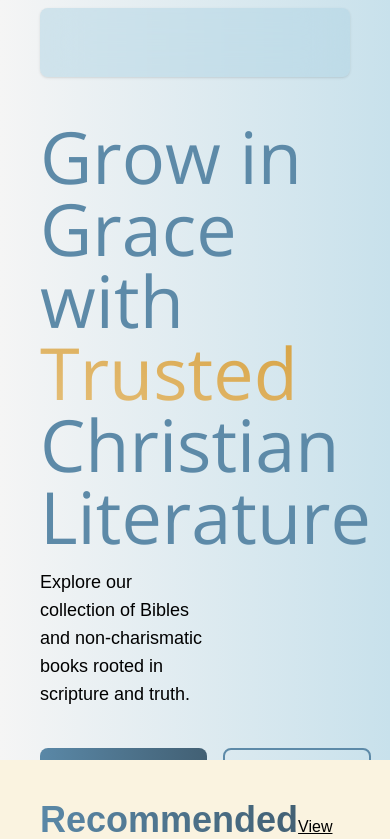
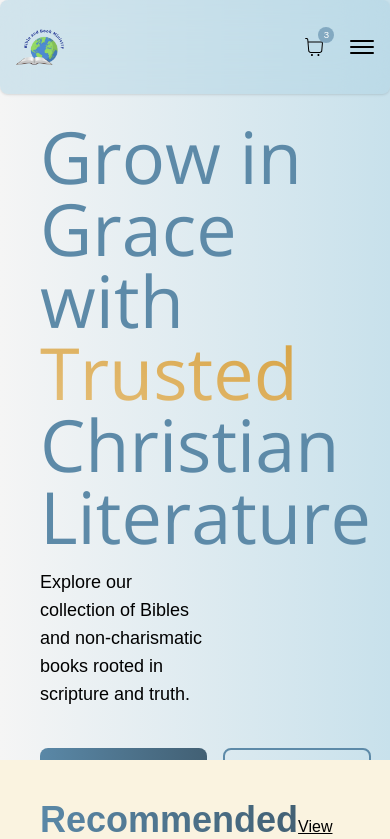
Before and after one commit to AgileMinds48/bible_bookministry-frontend, a Next.js app: page / in a window 390 px wide. Shown: the top 839 px of the page. Built offline with nearby package versions, Linux system fonts and the light colour scheme; a web font is replaced by a local one.

Commit message:
hamburger button

```diff
--- a/components/Header.tsx
+++ b/components/Header.tsx
@@ -20,6 +20,12 @@ const Header = () => {
     { label: 'E-books', href: '/e-books' },
     { label: 'About us', href: '/about' },
   ];
+  //hamburger menu
+  const [isOpen, setisOpen] = useState<boolean>(false);
+  const handleOpenMenu = () => {
+    setisOpen(!isOpen);
+}
+
   //for modal
   const [showSignUpModal, setShowSignUpModal] = useState<boolean>(false);
   const [showLoginModal, setShowLoginModal] = useState<boolean>(false);
@@ -45,13 +51,13 @@ const Header = () => {
 
   return (
     <>
-      <nav className={`p-4 px-10 flex justify-center poppins antialiased transition-all duration-1000 ease-in-out z-50 fixed shrink-0 overflow-hidden top-2 rounded-lg  left-10 right-10 shadow-sm backdrop-blur-xl bg-[#B0D4E3]/50 `}>
-        <div className=' max-w-[100em] min-w-6xl flex justify-between'>
-          <div className="flex w-[30%] items-center justify-between 0">
+      <nav className={`p-4 md:p-4 md:px-10 flex justify-center poppins antialiased transition-all duration-1000 ease-in-out z-50 fixed shrink-0 overflow-hidden md:top-2 top-0 left-0 right-0 rounded-lg md:left-10 md:right-10 shadow-sm backdrop-blur-xl bg-[#B0D4E3]/50 `}>
+        <div className='w-full md:max-w-[100em] md:min-w-6xl min-w-full flex justify-between items-center'>
+          <div className="md:flex md:w-[30%] items-center justify-between ">
             <div className="h-[2.31em] w-12 object-cover rounded-full">
               <Image priority={true} src={logo} alt="Bible and Book ministries logo" className='h-full w-full' />
             </div>
-            <ul className="flex justify-between w-[80%] text-sm overflow-hidden">
+            <ul className="hidden md:flex justify-between md:w-[80%] text-sm overflow-hidden">
               {navItems.map(({ label, href }, idx) => (
                 <Link key={idx} href={href}>
                   <li className={`cursor-pointer hover:scale-[1.1] transition duration-300 ${pathName === href ? "text-blue-400" : "text-black"}`}>{label}</li>
@@ -63,29 +69,35 @@ const Header = () => {
             <div className='absolute top-[50%] left-4 -translate-y-[55%] text-xl'>  <CiSearch /></div>
             <input type="text" name='search-bar' className='w-full h-full border border-black p-4 px-4 pl-10 outline-0 rounded-full shadow-lg focus:shadow-2xl duration-150 transition antialiased' placeholder='Search for books by title, author' />
           </div> */}
-          <div className="w-[20%] flex justify-between">
+          <div className="w-[20%] flex justify-between items-center">
 
 
             <button className="relative cursor-pointer text-2xl"> <Link href={"/cart"}>
-              <span className="absolute top-1 text-[0.4em] -right-2 bg-[#5a88a7]/60 text-white  min-h-4 min-w-4 flex items-center justify-center rounded-full">
+              <span className="absolute -top-2 text-[0.4em] -right-2 bg-[#5a88a7]/60 text-white  min-h-4 min-w-4 flex items-center justify-center rounded-full">
                 3
               </span>
               <CiShoppingCart />
             </Link>
             </button>
 
-            <button className="relative cursor-pointer text-2xl">
-              <span className="absolute top-1 text-[0.4em] flex items-center justify-center -right-1 bg-red-600/80 text-white min-h-4 min-w-4 rounded-full">
+            <button className="hidden md:block relative cursor-pointer text-2xl">
+              <span className="  absolute top-1 text-[0.4em] md:flex items-center justify-center -right-1 bg-red-600/80 text-white min-h-4 min-w-4 rounded-full">
                 12
               </span>
               <MdFavoriteBorder />
             </button>
             <button onClick={() => setShowSignUpModal(true)}
-              className="flex h-full items-center gap-1  cursor-pointer text-sm bg-gradient-to-r from-[#5a88a7] to-[#426074] hover:shadow-lg text-white p-2 px-6 rounded-lg">
+              className="hidden md:flex h-full items-center gap-1  cursor-pointer text-sm bg-gradient-to-r from-[#5a88a7] to-[#426074] hover:shadow-lg text-white p-2 px-6 rounded-lg">
               <FaRegUser />
               Login
             </button>
 
+            {/* hamburger menu */}
+            <button className="p-6 flex flex-col gap-1 " onClick={handleOpenMenu}>
+              <div className={`bg-black h-[2px] w-6 rounded-lg transition duration-500 ${isOpen && "rotate-45 translate-y-1"}`}></div>
+              <div className={`bg-black h-[2px] w-6 rounded-lg transition duration-500${isOpen && "opacity-0"}`}></div>
+              <div className={`bg-black h-[2px] w-6 rounded-lg transition duration-500${isOpen && "-rotate-45 -translate-y-1"}`}></div>
+            </button>
           </div>
         </div>
       </nav>
```
